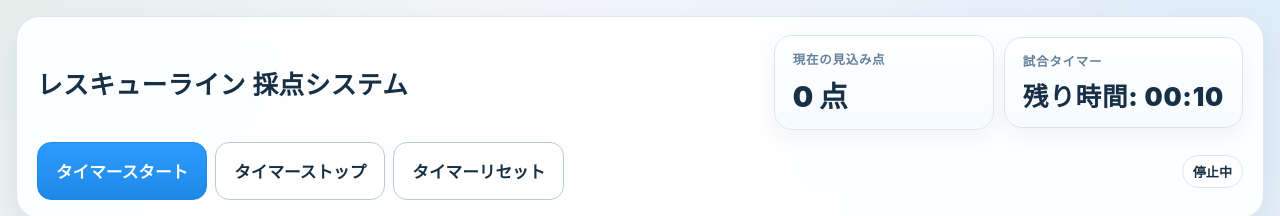
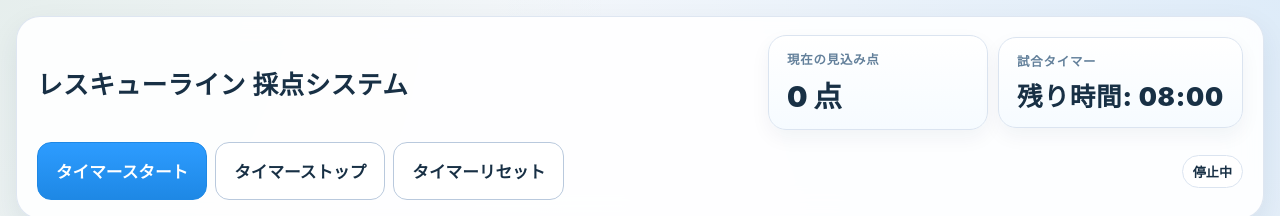
Before and after one commit to nyoro132/strat, a plain HTML site: page index.html in a window 1280 px wide. Shown: the top 216 px of the page. Drawn offline with Linux system fonts and the light colour scheme.

Commit message:
Update index.html

```diff
--- a/index.html
+++ b/index.html
@@ -1324,7 +1324,7 @@
         /******************************************************************
          * 1) タイマー
          ******************************************************************/
-        const MATCH_SECONDS = 10;
+        const MATCH_SECONDS = 480;
         let totalTime = MATCH_SECONDS;
         let timerInterval = null;
 
```
